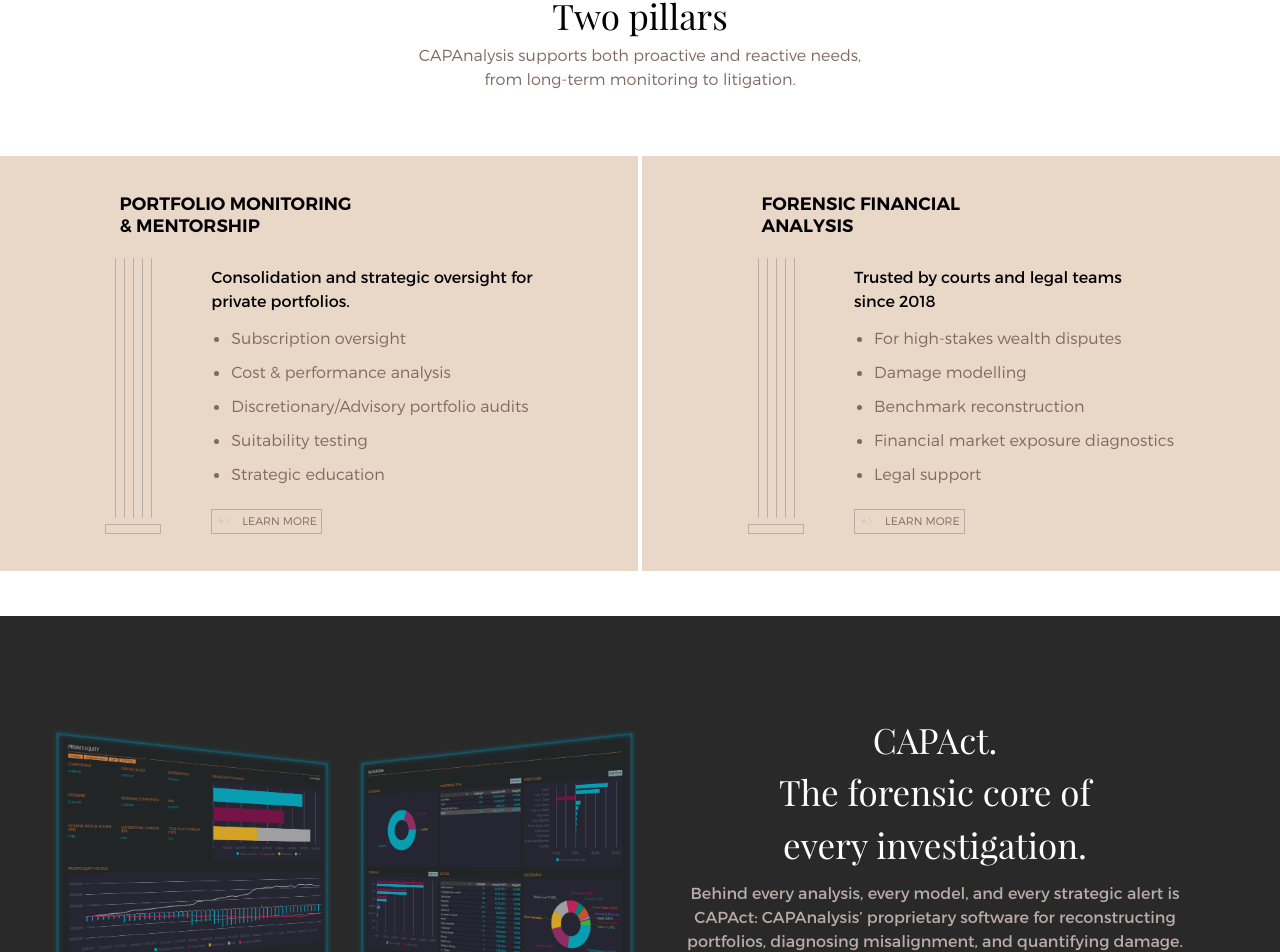
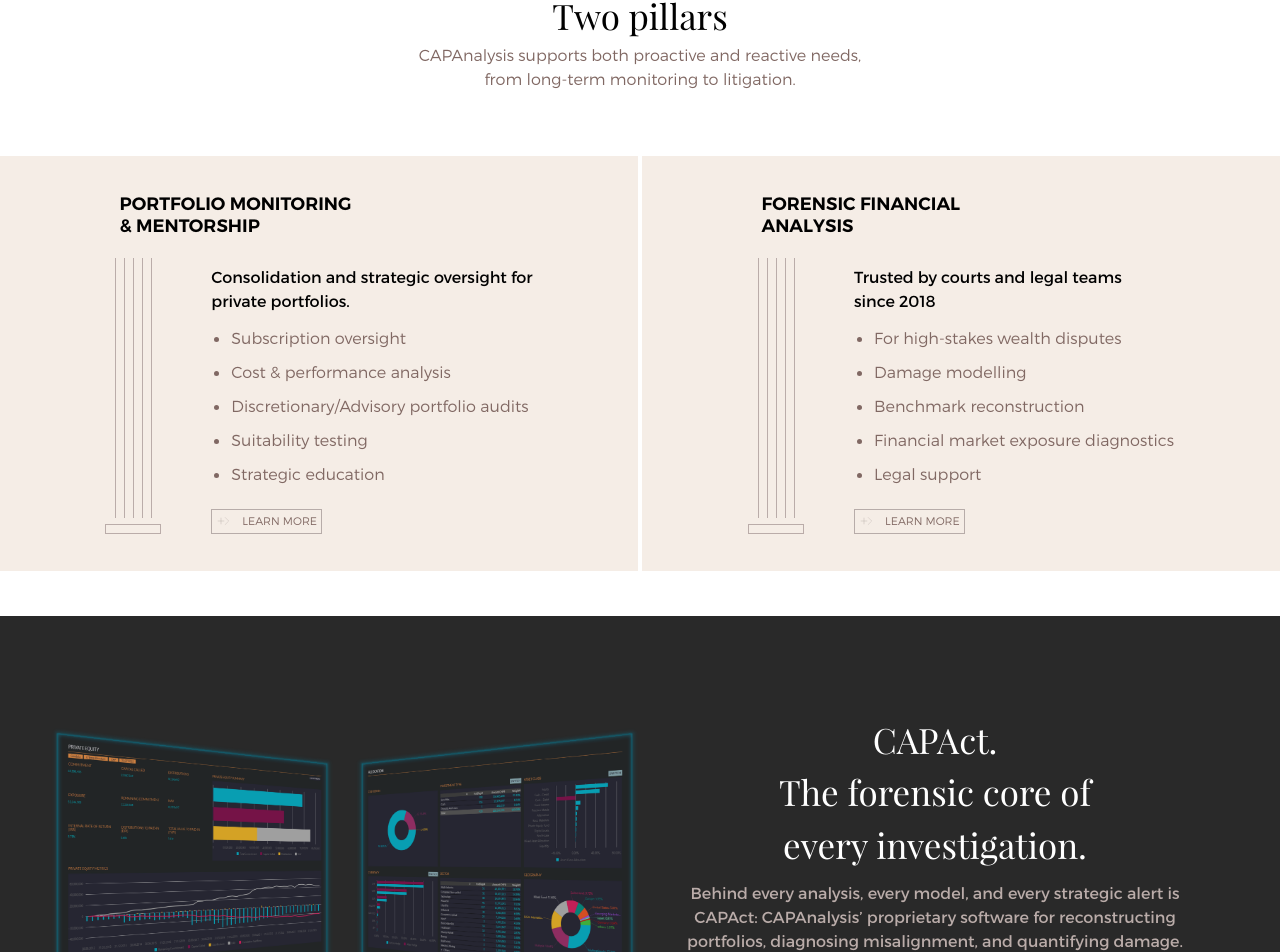
Before and after one commit to pierre-debruyne/CapAnalysis, a Next.js app: page / in a window 1280 px wide. Shown: the part 862-1814 px from the top of the page. Built offline with nearby package versions, Linux system fonts and the light colour scheme.

Commit message:
fix(style): modify background color for each bloc beige

```diff
--- a/src/app/capact-innovation-software-performance-investments/page.tsx
+++ b/src/app/capact-innovation-software-performance-investments/page.tsx
@@ -62,7 +62,7 @@
 
       {/* Bloc 2 - Performance analysis: efficiency, innovation, risk, fees & taxes */}{" "}
       <div className="flex w-full">
-        <div className="bg-[#e9d7c8] w-full p-[35px] md:p-[50px]">
+        <div className="bg-[#F5EDE6] w-full p-[35px] md:p-[50px]">
           <h2 className="text-center text-[23px] font-serif font-normal">
             Our analysis brings factual financial <br /> context to your
             managers’ performances
--- a/src/app/contact/page.tsx
+++ b/src/app/contact/page.tsx
@@ -15,7 +15,7 @@
       </div>
 
       {/* Formulaire de contact */}
-      <div className='w-full bg-[#e9d7c8] py-[35px] md:pt-[80px] md:pb-[85px] px-5 xl:px-0'>
+      <div className='w-full bg-[#F5EDE6] py-[35px] md:pt-[80px] md:pb-[85px] px-5 xl:px-0'>
         <div className='xl:max-w-[1222px] mx-auto flex flex-col gap-5 '>
           <div className='flex gap-5 xl:flex-row flex-col'>
             <Input placeholder='Your name' className='xl:w-[394px]' />
--- a/src/app/page.tsx
+++ b/src/app/page.tsx
@@ -35,7 +35,7 @@
 
       <div className="flex flex-col lg:flex-row gap-1 w-full lg:mb-[45px]">
         {/*  Bloc 2 - Portfolio Monitoring & Mentorship */}
-        <div className="bg-[#e9d7c8] w-full py-[35px] px-[35px] md:py-[37px] md:px-5 lg:px-0">
+        <div className="bg-[#F5EDE6] w-full py-[35px] px-[35px] md:py-[37px] md:px-5 lg:px-0">
           <div className="flex justify-center flex-col items-start md:items-center">
             <div className="mb-5 md:w-[399px]">
               <h2 className="text-[18px] uppercase font-semibold font-sans leading-tight text-start">
@@ -90,7 +90,7 @@
         </div>
 
         {/* Bloc 2 - FORENSIC FINANCIAL  ANALYSIS */}
-        <div className="bg-[#e9d7c8] w-full py-[35px] px-[35px] md:py-[37px] md:px-5 lg:px-0">
+        <div className="bg-[#F5EDE6] w-full py-[35px] px-[35px] md:py-[37px] md:px-5 lg:px-0">
           <div className="flex justify-center flex-col items-start md:items-center">
             <div className="mb-5 md:w-[399px]">
               <h2 className="text-[18px] uppercase font-semibold font-sans leading-tight text-start">
--- a/src/app/portfolio-monitoring-&-mentorship/page.tsx
+++ b/src/app/portfolio-monitoring-&-mentorship/page.tsx
@@ -71,7 +71,7 @@
 
       {/* Bloc 2 - Are your investments in line with your decisions & An efficient monitoring */}
       <div className="flex flex-col lg:flex-row gap-1 w-full pb-1">
-        <div className="bg-[#e9d7c8] w-full py-[35px] md:py-[65px]">
+        <div className="bg-[#F5EDE6] w-full py-[35px] md:py-[65px]">
           <div className="lg:max-w-[490px] px-[35px] md:p-[50px] xl:p-0 mx-auto">
             <h3 className="text-[23px] font-normal font-serif pb-[19px]">
               Are your investments in line with your decisions?
@@ -88,7 +88,7 @@
             </p>
           </div>
         </div>
-        <div className="bg-[#e9d7c8] w-full py-[35px] md:py-[65px]">
+        <div className="bg-[#F5EDE6] w-full py-[35px] md:py-[65px]">
           <div className="lg:max-w-[490px] px-[35px] md:p-[50px]  xl:p-0 mx-auto">
             <h3 className="font-normal font-serif text-[23px] pb-[19px]">
               An efficient monitoring
@@ -114,7 +114,7 @@
 
       {/* Bloc 3 - Verification - Assessment - Comparison */}
       <div className="flex w-full">
-        <div className="bg-[#e9d7c8] w-full py-[35px] md:py-[65px]">
+        <div className="bg-[#F5EDE6] w-full py-[35px] md:py-[65px]">
           <h2 className="text-center text-[23px] font-serif font-normal">
             Verification - Assessment - Comparison
           </h2>
```
